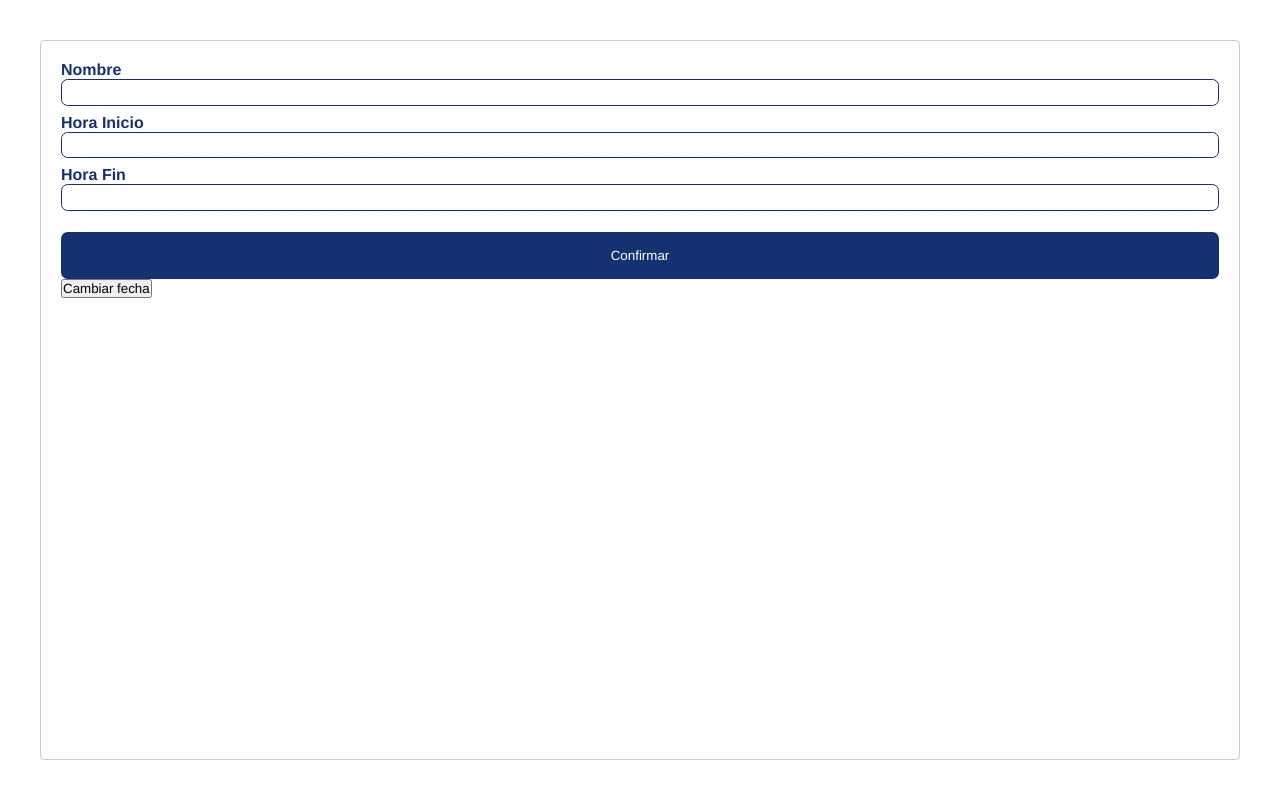
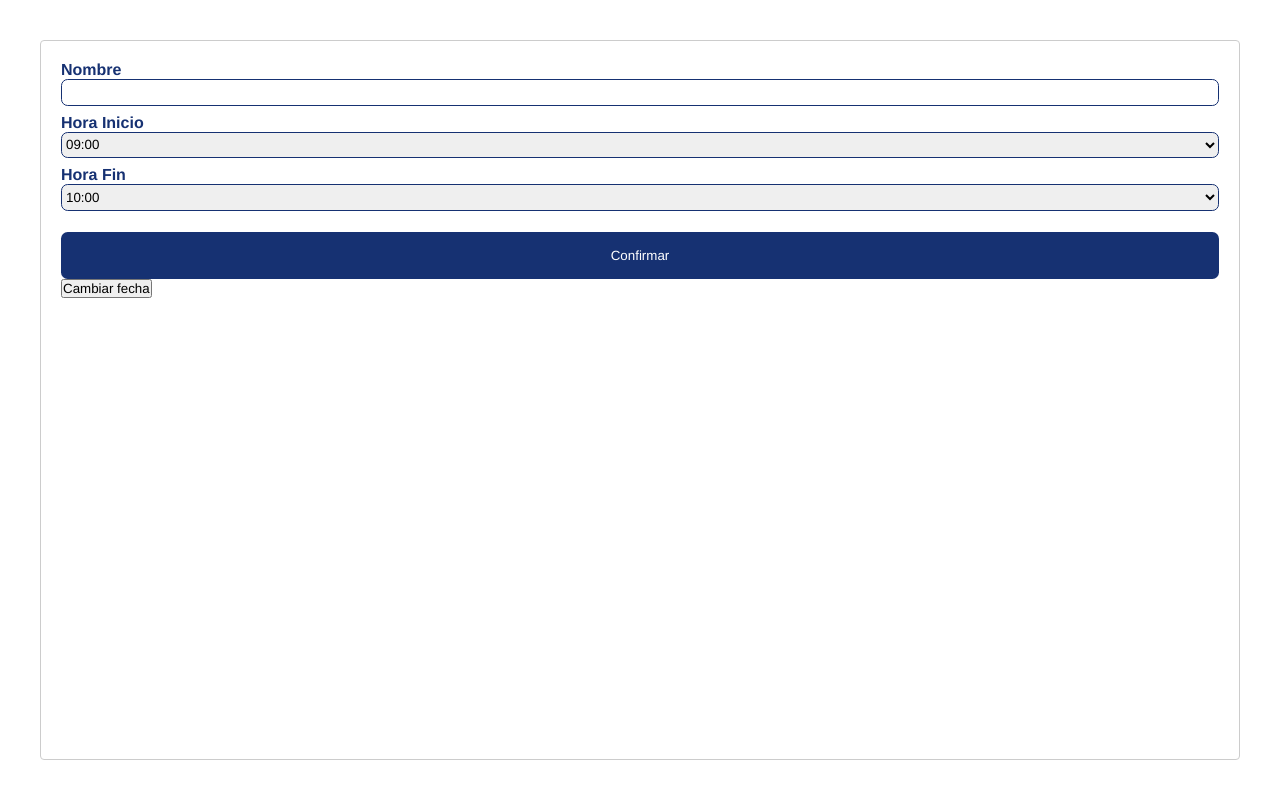
Before and after one commit to EstiBv/DatePicker--technical-test-, a React (Create React App) app: page / in a window 1280 px wide. Both pictures are taken after a click on the button "Confirmar abrir modal". Built offline with nearby package versions, Linux system fonts and the light colour scheme.

Commit message:
add options hours

```diff
--- a/src/components/App.js
+++ b/src/components/App.js
@@ -24,16 +24,17 @@ const App = () => {
   const [selectDay, setSelectDay] = useState(undefined);
   const [modalIsOpen, setModalIsOpen] = useState(false);
   const [textInput, setTextInput] = useState("");
+  const [hourInitial, setHourInitial] = useState("");
+  const [hourFinal, setHourFinal] = useState("");
   const [locale, setLocale] = useState("es");
 
   // useEffect for render data
-
-  // events
 
   // const handleAppointments = (inputValue) => {
   //   setAppointments();
   // };
 
+  // EVENTS
   const handleDay = (day) => {
     setSelectDay(day.toLocaleDateString());
   };
@@ -41,28 +42,40 @@ const App = () => {
   const handleModal = () => {
     setModalIsOpen(true);
   };
+
   // submit and close Modale
   const handleCloseModal = () => {
     setModalIsOpen(false);
   };
 
+  // form Inputs and set data into LocalStorage
   const handleInputChange = (inputNameValue) => {
     setTextInput(inputNameValue);
     console.log("recibo name");
     localStorage.setItem("client", inputNameValue);
   };
+  const handleInputHoursInitial = (inputHourInitialValue) => {
+    setHourInitial(inputHourInitialValue);
+    console.log(inputHourInitialValue);
+    localStorage.setItem("Hour initial", inputHourInitialValue);
+  };
 
+  const handleInputFinalHours = (inputFinalHourslValue) => {
+    setHourFinal(inputFinalHourslValue);
+    localStorage.setItem("Final hour", inputFinalHourslValue);
+  };
+
+  // posibility to change local hour inital datapicker
   const handleLocale = () => {
     setLocale();
-    console.log();
   };
 
-  // data client from json
+  // JSON > data client from json
   const datesClients = Dates.map((client) => {
     return client.name;
   });
 
-  // render appointments
+  // RENDER > render appointments second datapicker
   function renderDay(day) {
     const date = day.getDate();
     const appointmentsStyle = {
@@ -78,7 +91,7 @@ const App = () => {
         {datesClients[date] &&
           datesClients[date].map((name, i) => (
             <div key={i} style={appointmentsStyle}>
-              {name} ☑️
+              {name}
             </div>
           ))}
       </div>
@@ -104,7 +117,11 @@ const App = () => {
           <WindowModal
             isOpen={modalIsOpen}
             textInput={textInput}
+            hourInitial={hourInitial}
+            hourFinal={hourFinal}
             handleInputChange={handleInputChange}
+            handleInputHoursInitial={handleInputHoursInitial}
+            handleInputFinalHours={handleInputFinalHours}
             handleCloseModal={handleCloseModal}
           ></WindowModal>
         </section>
--- a/src/components/main/Calendar.js
+++ b/src/components/main/Calendar.js
@@ -11,16 +11,12 @@ const Calendar = (props) => {
     props.handleDay(day);
     console.log(day);
   };
-  // const handleSelectedDay = (day, { selected }) => {
-  //   props.handleSelectedDay(day, { selected });
-  // };
 
   return (
     <React.Fragment>
       <div className="containerDate"></div>
       <DayPicker
         onDayClick={handleDayClick}
-        // onDayClick={handleSelectedDay}
         selectDay={props.selectDay}
         localeUtils={props.localeUtils}
         locale={props.locale}
--- a/src/components/main/Form.js
+++ b/src/components/main/Form.js
@@ -10,50 +10,64 @@ const Form = (props) => {
   };
 
   // let dataAppointments = [];
-  const handleInputs = (ev) => {
+  const handleInputName = (ev) => {
     props.handleInputChange(ev.target.value);
     console.log("¿recibes name?");
+  };
+
+  const handleInitialHour = (ev) => {
+    props.handleInputHoursInitial(ev.target.value);
+    console.log("hora recibida");
+  };
+
+  const handleFinalHour = (ev) => {
+    props.handleInputFinalHours(ev.target.value);
   };
 
   return (
     <>
       <form onSubmit={handleFormSubmit} className="form">
-        <label htmlFor="title" className="form__label">
+        <label htmlFor="name" className="form__label">
           Nombre
         </label>
         <input
           type="text"
           name="text"
-          id="title"
+          id="name"
           className="form__input"
-          onChange={handleInputs}
+          onChange={handleInputName}
           value={props.textInput}
         />
 
-        <label htmlFor="inicio" className="form__label">
+        <label htmlFor="initial" className="form__label">
           Hora Inicio
         </label>
-        <input
-          type="text"
+        <select
           name="text"
-          id="inicio"
+          id="initial"
           className="form__input"
-          onChange={handleInputs}
-          value={props.textInput}
-        />
+          onChange={handleInitialHour}
+        >
+          <option value="09:00">09:00</option>
+          <option value="10:00">10:00</option>
+          <option value="11:00">11:00</option>
+          <option value="12:00">12:00</option>
+        </select>
 
-        <label htmlFor="fin" className="form__label">
+        <label htmlFor="final" className="form__label">
           Hora Fin
         </label>
-        <input
-          type="text"
+        <select
           name="text"
-          id="fin"
+          id="final"
           className="form__input"
-          onChange={handleInputs}
-          value={props.textInput}
-        />
-        {/* import date hours */}
+          onChange={handleFinalHour}
+        >
+          <option value="10:00">10:00</option>
+          <option value="11:00">11:00</option>
+          <option value="12:00">12:00</option>
+          <option value="13:00">13:00</option>
+        </select>
         <button type="submit" className="form__button">
           Confirmar
         </button>
--- a/src/components/main/WindowModal.js
+++ b/src/components/main/WindowModal.js
@@ -14,7 +14,11 @@ const WindowModal = (props) => {
         <Form
           handleModal={props.handleModal}
           textInput={props.textInput}
+          hourInitial={props.hourInitial}
+          hourFinal={props.hourFinal}
           handleInputChange={props.handleInputChange}
+          handleInputHoursInitial={props.handleInputHoursInitial}
+          handleInputFinalHours={props.handleInputFinalHours}
         />
         <div>
           <button onClick={handleCloseModal}>Cambiar fecha</button>
--- a/src/services/data.json
+++ b/src/services/data.json
@@ -1,15 +1,23 @@
 [
   {
-    "id": 1,
-    "name": ["Arturo"]
+    "id": "",
+    "name": " ",
+    "day": ""
   },
   {
-    "id": 8,
-    "name": ["Paola", "Andrés"]
+    "id": 1,
+    "name": [""],
+    "day": 2
   },
   {
-    "id": 12,
-    "name": ["Sara"]
+    "id": 2,
+    "name": [""],
+    "day": 3
+  },
+  {
+    "id": 28,
+    "name": ["Paola", "Andrés"],
+    "day": 4
   },
   {
     "id": 22,
@@ -20,7 +28,23 @@
     "name": ["Paco", "Ana"]
   },
   {
+    "id": 17,
+    "name": ["Juan"]
+  },
+  {
     "id": 26,
     "name": ["Marta"]
+  },
+  {
+    "id": 26,
+    "name": ["Daniel", "Borja"]
+  },
+  {
+    "id": 26,
+    "name": ["Isabel", "Jesús"]
+  },
+  {
+    "id": 31,
+    "name": ["Laura", "Lucía", "Víctor"]
   }
 ]
```
